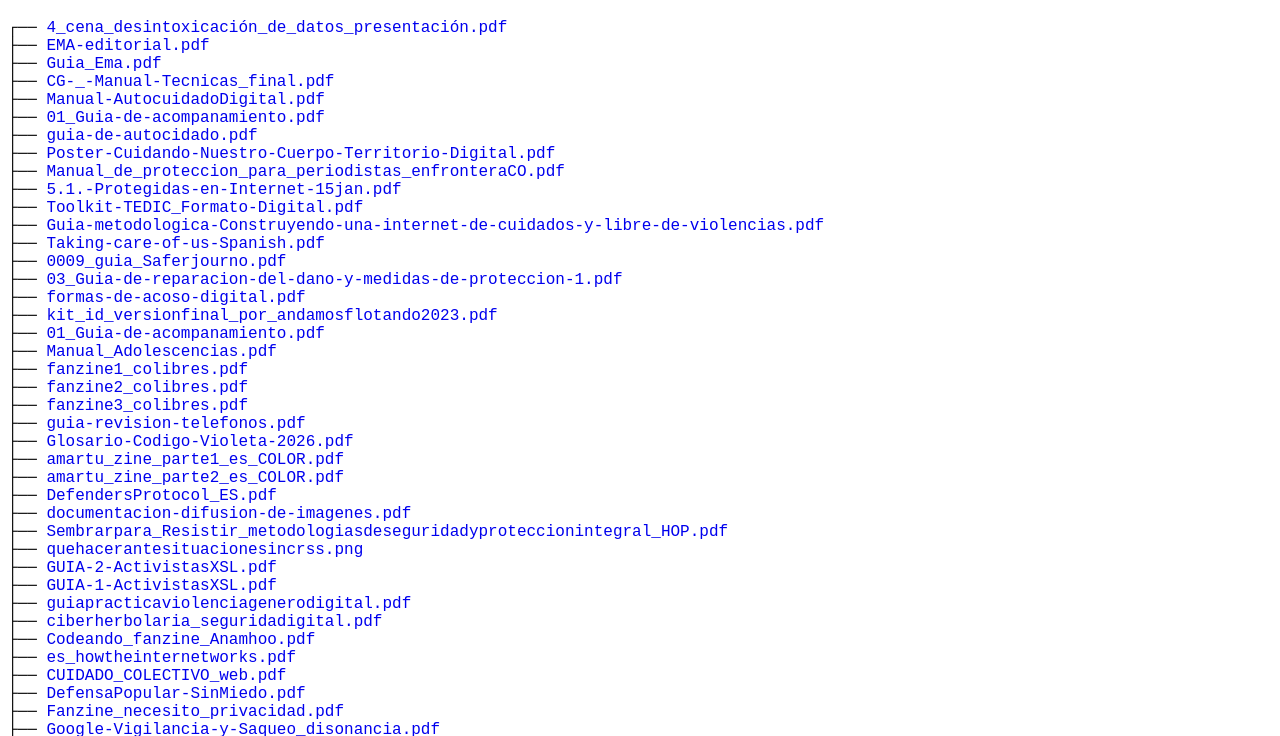
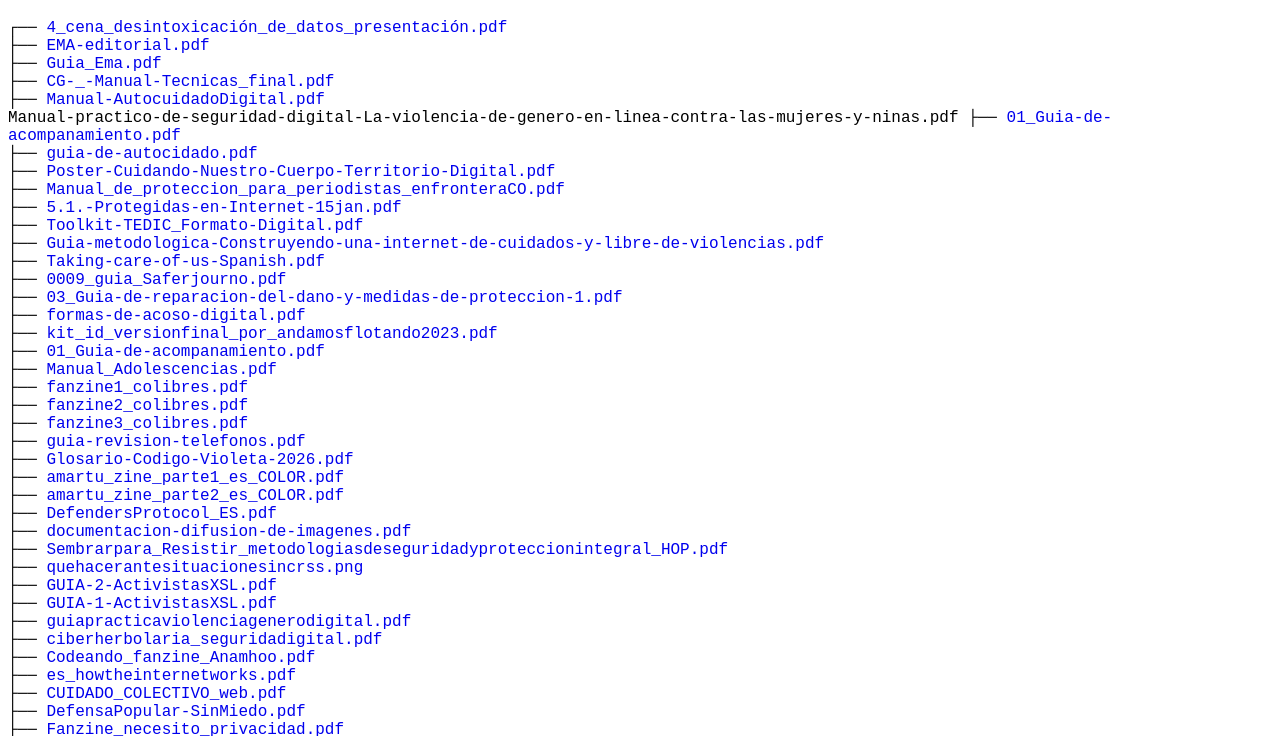
Before and after one commit to carlosm2/materiales-cuidado, a plain HTML site: page index.html in a window 1280 px wide. Shown: the part 61-797 px from the top of the page. Drawn offline with Linux system fonts and the light colour scheme.

Commit message:
Add link to digital security manual for women and girls
Added a new link for a manual on digital security related to gender-based violence.

```diff
--- a/index.html
+++ b/index.html
@@ -33,6 +33,7 @@
 	├── <a href="./Guia_Ema.pdf">Guia_Ema.pdf</a><br>
 	├── <a href="./CG-_-Manual-Tecnicas_final.pdf">CG-_-Manual-Tecnicas_final.pdf</a><br>
 	├── <a href="./Manual-AutocuidadoDigital.pdf">Manual-AutocuidadoDigital.pdf</a><br>
+		 Manual-practico-de-seguridad-digital-La-violencia-de-genero-en-linea-contra-las-mujeres-y-ninas.pdf
 	├── <a href="./01_Guia-de-acompanamiento.pdf">01_Guia-de-acompanamiento.pdf</a><br>
 	├── <a href="./guia-de-autocidado.pdf">guia-de-autocidado.pdf</a><br>
 	├── <a href="./Poster-Cuidando-Nuestro-Cuerpo-Territorio-Digital.pdf">Poster-Cuidando-Nuestro-Cuerpo-Territorio-Digital.pdf</a><br>
```
